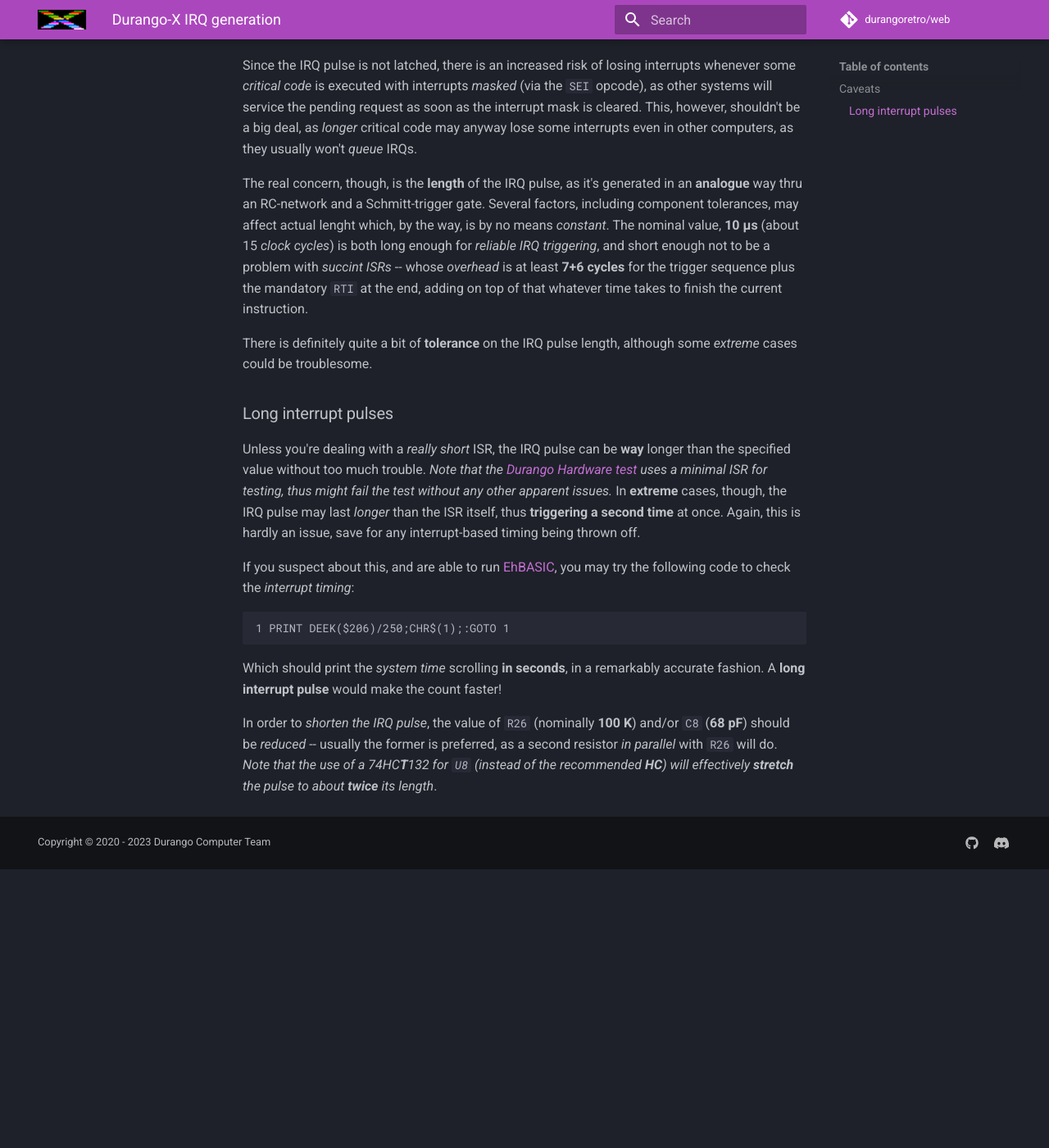
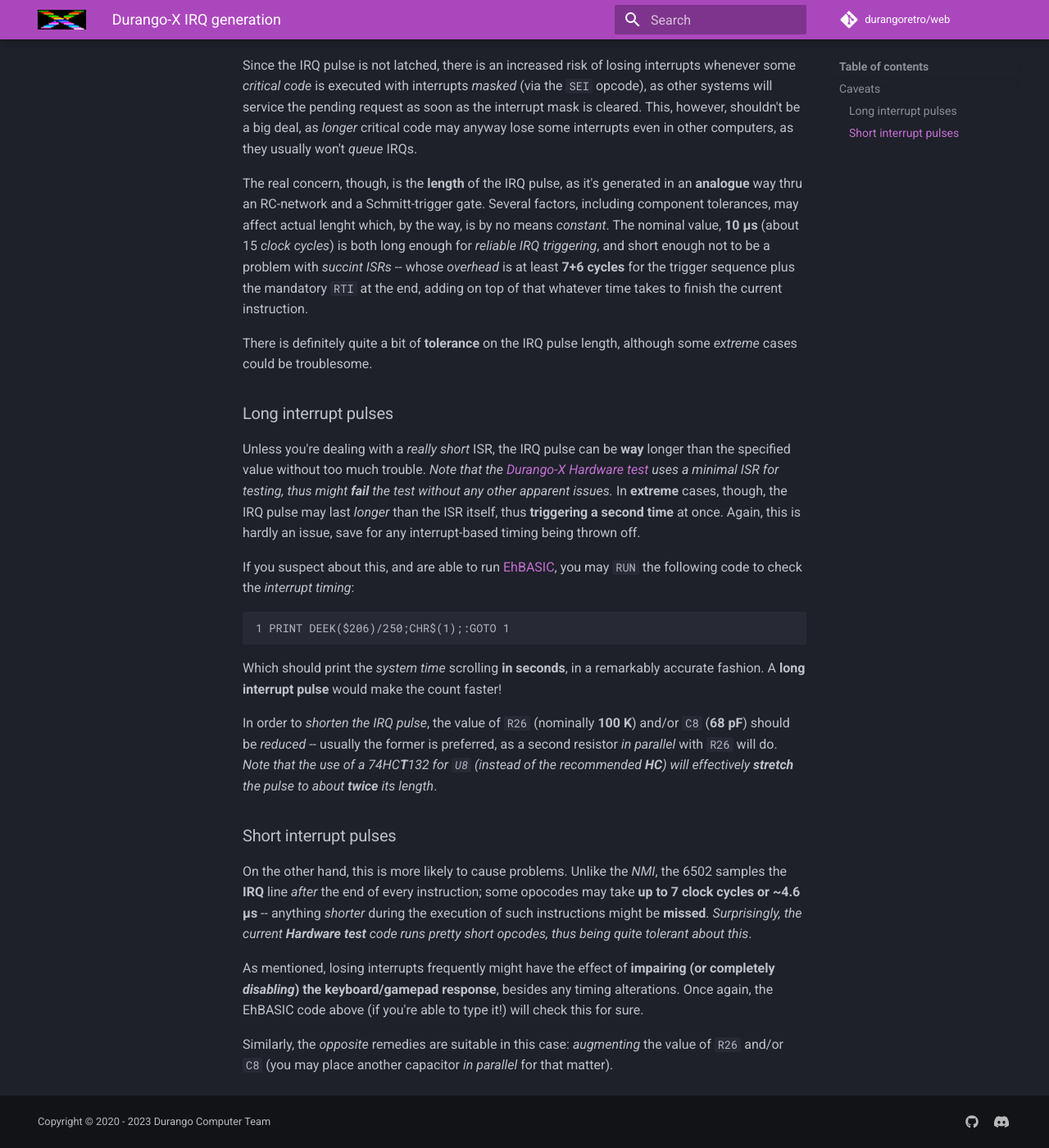
Before and after one commit to durangoretro/web, an MkDocs documentation site: the page built from docs/hardware/irq.md, in a window 1280 px wide and 1400 px high, scrolled down 356 px. Shown: the whole window at 82% size. Built offline with MkDocs 1.6.1 and Material for MkDocs 9.7.7, drawn with Linux system fonts in a browser that asks for light colours; comment, search, counter and statistics services are not loaded; before the commit the page ends 1416 px from its top, so only the background shows below that.

Commit message:
discuss short IRQ pulses

````diff
--- a/docs/hardware/irq.md
+++ b/docs/hardware/irq.md
@@ -23,11 +23,12 @@
 ### Long interrupt pulses
 
 Unless you're dealing with a _really short_ ISR, the IRQ pulse can be **way** longer than the specified value without too much trouble.
-_Note that the [Durango Hardware test](../software/fulltest.md) uses a minimal ISR for testing, thus might fail the test without any other apparent issues._
+_Note that the [Durango-X Hardware test](../software/fulltest.md) uses a minimal ISR for testing, thus might **fail** the test
+without any other apparent issues._
 In **extreme** cases, though, the IRQ pulse may last _longer_ than the ISR itself, thus **triggering a second time** at once. Again, this is hardly
 an issue, save for any interrupt-based timing being thrown off.
 
-If you suspect about this, and are able to run [EhBASIC](), you may try the following code to check the _interrupt timing_:
+If you suspect about this, and are able to run [EhBASIC](../software/rhbasic.md), you may `RUN` the following code to check the _interrupt timing_:
 
 ```
 1 PRINT DEEK($206)/250;CHR$(1);:GOTO 1
@@ -37,3 +38,15 @@
 
 In order to _shorten the IRQ pulse_, the value of `R26` (nominally **100 K**) and/or `C8` (**68 pF**) should be _reduced_ -- usually the former is preferred, as a second resistor _in parallel_ with `R26` will do.
 _Note that the use of a 74HC**T**132 for `U8` (instead of the recommended **HC**) will effectively **stretch** the pulse to about **twice** its length_.
+
+### Short interrupt pulses
+
+On the other hand, this is more likely to cause problems. Unlike the _NMI_, the 6502 samples the **IRQ** line _after_ the end of every instruction;
+some opocodes may take **up to 7 clock cycles or ~4.6 µs** -- anything _shorter_ during the execution of such instructions might be **missed**.
+_Surprisingly, the current **Hardware test** code runs pretty short opcodes, thus being quite tolerant about this_.
+
+As mentioned, losing interrupts frequently might have the effect of **impairing (or completely _disabling_) the keyboard/gamepad response**,
+besides any timing alterations. Once again, the EhBASIC code above (if you're able to type it!) will check this for sure.
+
+Similarly, the _opposite_ remedies are suitable in this case: _augmenting_ the value of `R26` and/or `C8` (you may place another capacitor
+_in parallel_ for that matter).
````
